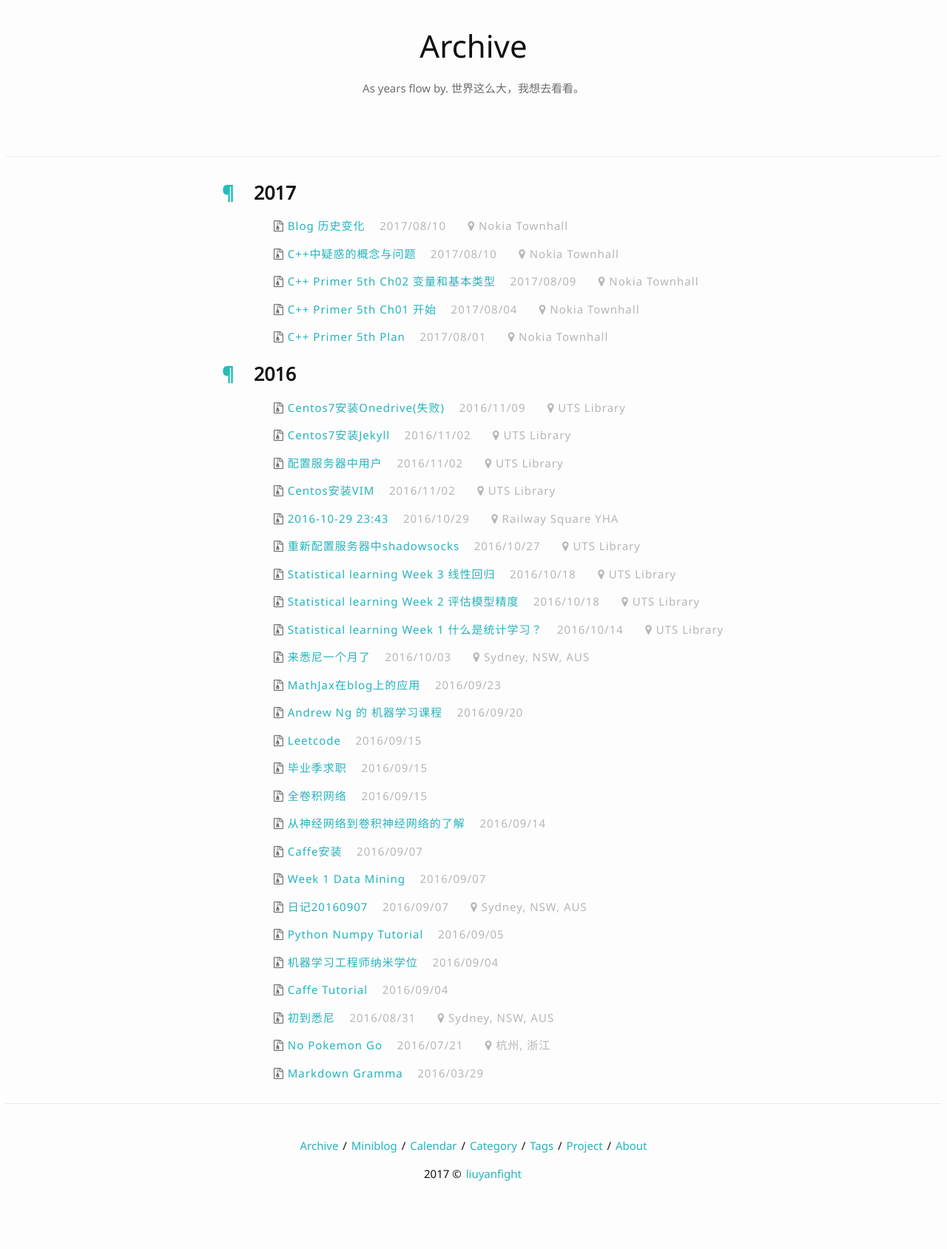
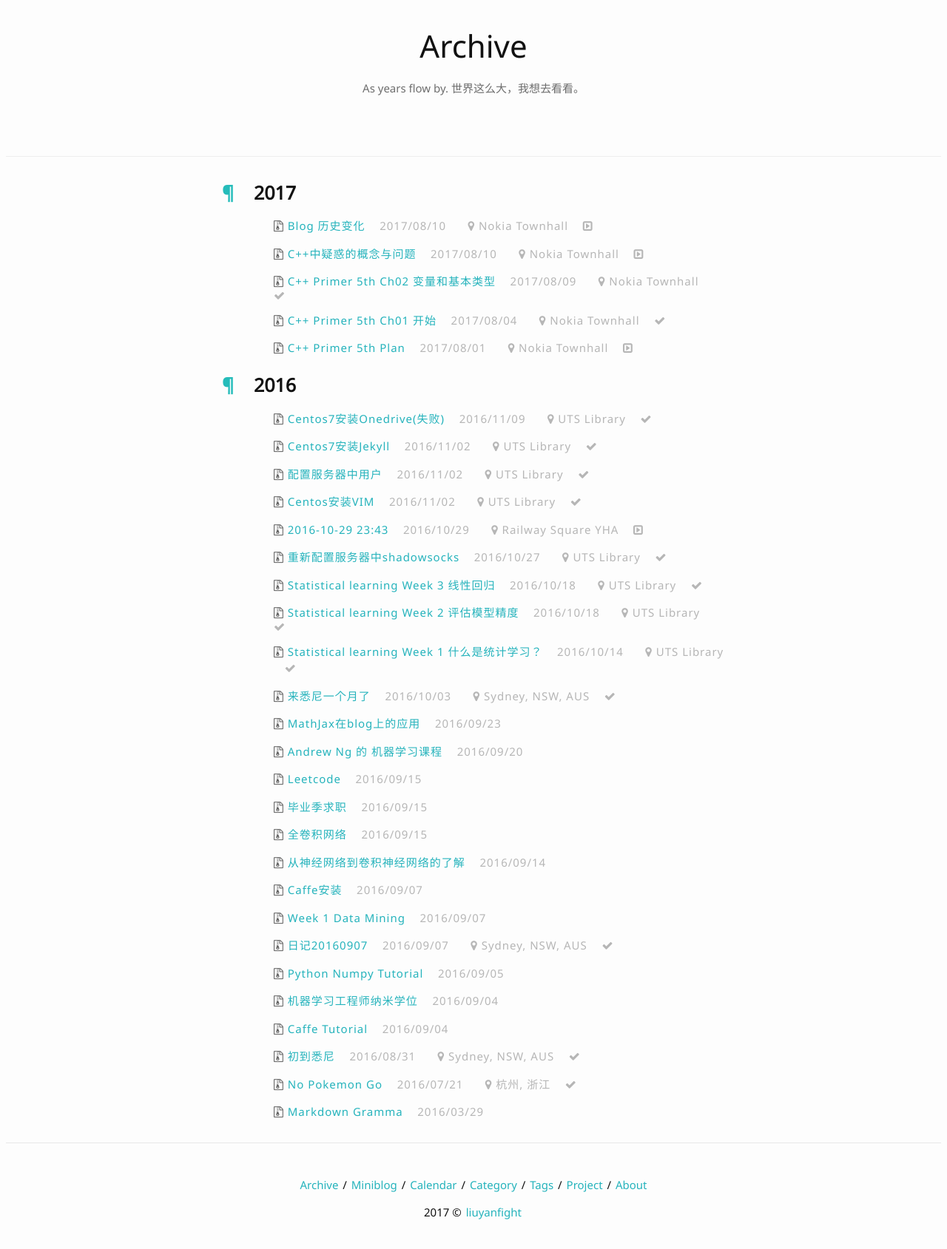
Before and after one commit to liuyanfight/liuyanfight.github.io, a Jekyll site: the page built from archive.html, in a window 1280 px wide. Shown: the whole page at 74% size. Built offline with Jekyll 4.4.1, drawn with Linux system fonts in a browser that asks for light colours; nearby versions of some CDN libraries; comment, search, counter and statistics services are not loaded; before the commit the page ends 1636 px from its top, so only the background shows below that.

Commit message:
test finish

```diff
--- a/archive.html
+++ b/archive.html
@@ -35,6 +35,12 @@ permalink: /archive/
 				&nbsp;&nbsp;&nbsp;&nbsp;
 				<i class="fa fa-map-marker"></i>
 				{{ post.location }}
+				&nbsp;&nbsp;
+				{% if post.finished %}
+					<i class="fa fa-check" aria-hidden="true"></i>
+				{% else %}
+					<i class="fa fa-caret-square-o-right" aria-hidden="true"></i>
+				{% endif %}
 			{% endif %}
 		</span>
 	</ul>
```
